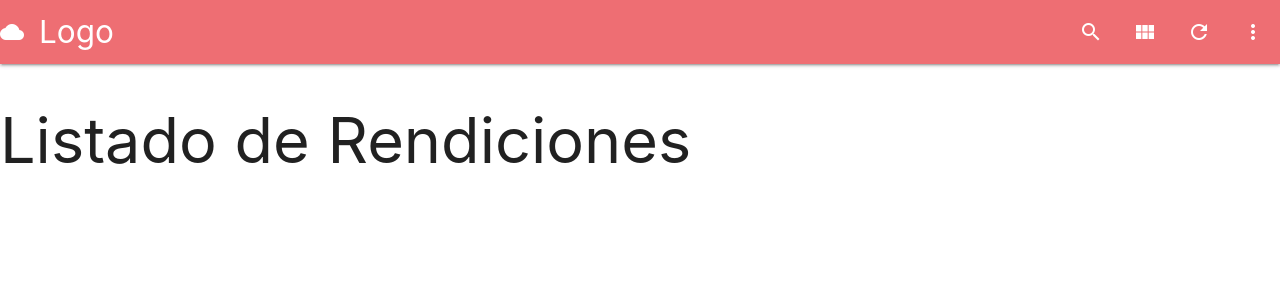
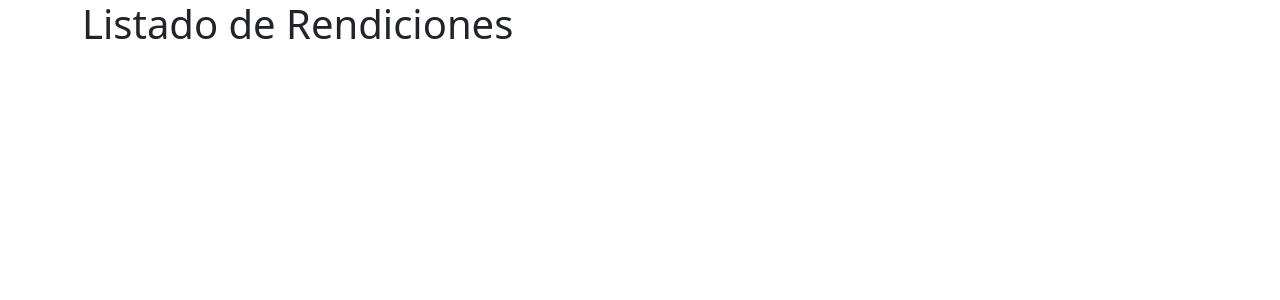
Before and after one commit to FacuRodriJ/django-truffle, a Django app: page / in a window 1280 px wide. Shown: the top 300 px of the page. Run offline with Django 4.2, Linux system fonts and the light colour scheme; some libraries are stand-ins or nearby versions.

Commit message:
Materialize cambiado por Bootstrap, gridjs y jquery agregado

```diff
--- a/django_setup/static/package.json
+++ b/django_setup/static/package.json
@@ -1,6 +1,8 @@
 {
   "dependencies": {
-    "material-icons": "^1.13.12",
-    "materialize-css": "^1.0.0-rc.2"
+    "bootstrap": "^5.3.2",
+    "bootstrap-icons": "^1.11.1",
+    "gridjs": "^6.0.6",
+    "jquery": "^3.7.1"
   }
 }
--- a/django_setup/templates/root.html
+++ b/django_setup/templates/root.html
@@ -9,28 +9,23 @@
     <meta name="viewport" content="width=device-width, initial-scale=1.0">
     <title>{{ title }}</title>
     <!-- Compiled and minified CSS -->
-    <link rel="stylesheet" href="{% static 'node_modules/materialize-css/dist/css/materialize.min.css' %}">
-    <link rel="stylesheet" href="{% static 'node_modules/material-icons/iconfont/material-icons.css' %}">
+    <link rel="stylesheet" href="{% static 'node_modules/bootstrap/dist/css/bootstrap.min.css' %}">
+    <link rel="stylesheet" href="{% static 'node_modules/bootstrap-icons/font/bootstrap-icons.css' %}">
+    <link rel="stylesheet" href="{% static 'node_modules/gridjs/dist/theme/mermaid.min.css' %}">
 </head>
 
 <body>
 <nav>
-        <div class="nav-wrapper">
-          <a href="#!" class="brand-logo"><i class="material-icons">cloud</i>Logo</a>
-          <ul class="right hide-on-med-and-down">
-            <li><a href="sass.html"><i class="material-icons">search</i></a></li>
-            <li><a href="badges.html"><i class="material-icons">view_module</i></a></li>
-            <li><a href="collapsible.html"><i class="material-icons">refresh</i></a></li>
-            <li><a href="mobile.html"><i class="material-icons">more_vert</i></a></li>
-          </ul>
-        </div>
 </nav>
-    <div>
+<div class="container">
     {% block content %}
     {% endblock %}
 </div>
 <!-- Compiled and minified JavaScript -->
-    <script src="{% static 'node_modules/materialize-css/dist/js/materialize.min.js' %}"></script>
+<script src="{% static 'node_modules/jquery/dist/jquery.min.js' %}"></script>
+<script src="{% static 'node_modules/bootstrap/dist/js/bootstrap.bundle.min.js' %}"></script>
+<script src="{% static 'node_modules/gridjs/dist/gridjs.umd.js' %}"></script>
+{% block body_scripts %}
+{% endblock %}
 </body>
-
 </html>
```
Also changed, not shown: django_setup/static/package-lock.json. Lines whose indentation alone changed are shown as unchanged.
